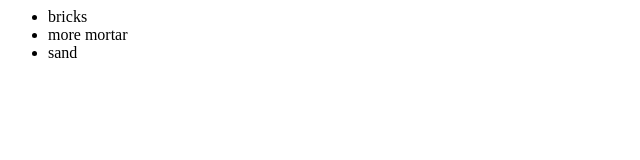
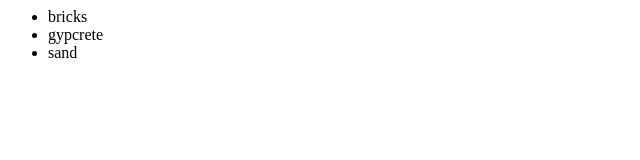
Before and after one commit to sanwj/gitTutorial, a plain HTML site: page index.html in a window 1280 px wide. Shown: the full height of the page, 0-640 px from the left. Drawn offline with Linux system fonts and the light colour scheme.

Commit message:
Change mortar to gypcrete

```diff
--- a/index.html
+++ b/index.html
@@ -3,7 +3,7 @@
             <div>
                 <ul>
                     <li>bricks</li>
-                    <li>more mortar</li>
+                    <li>gypcrete</li>
                     <li>sand</li>
                 </ul>
 
```
